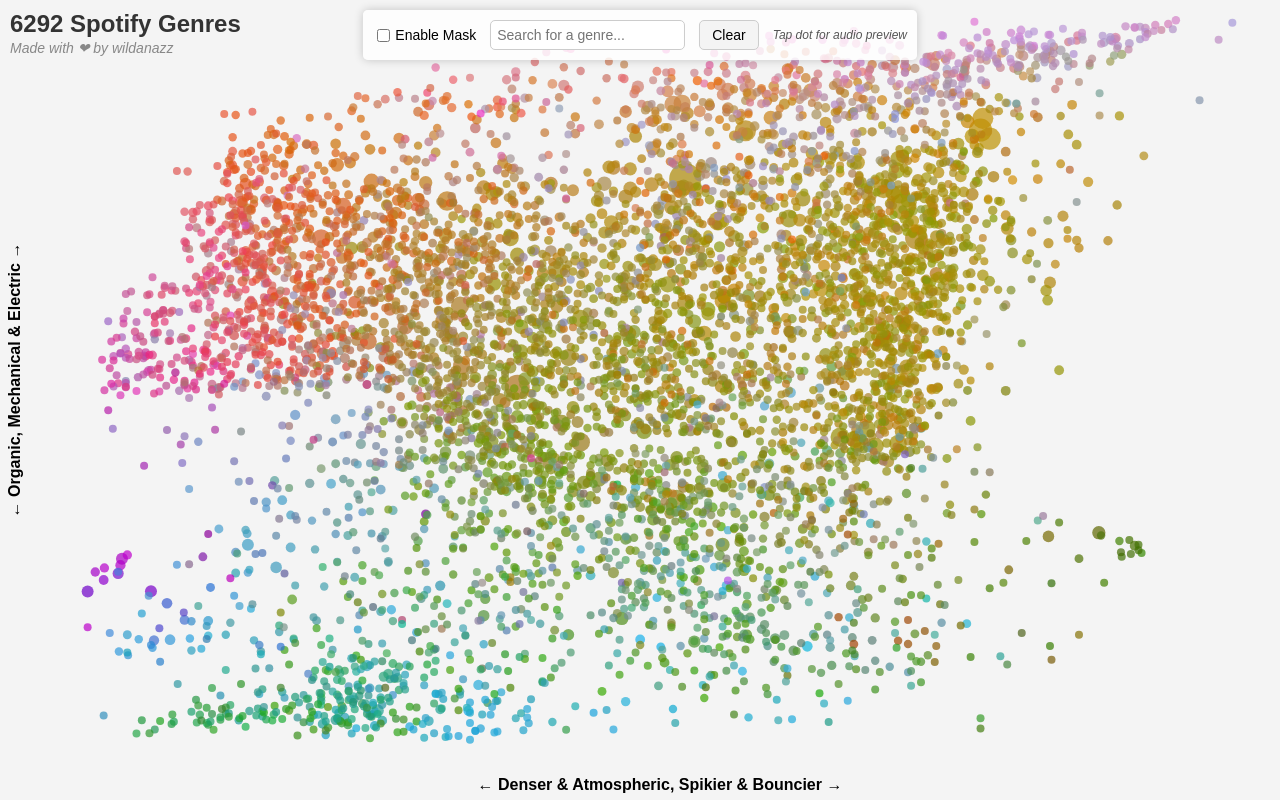
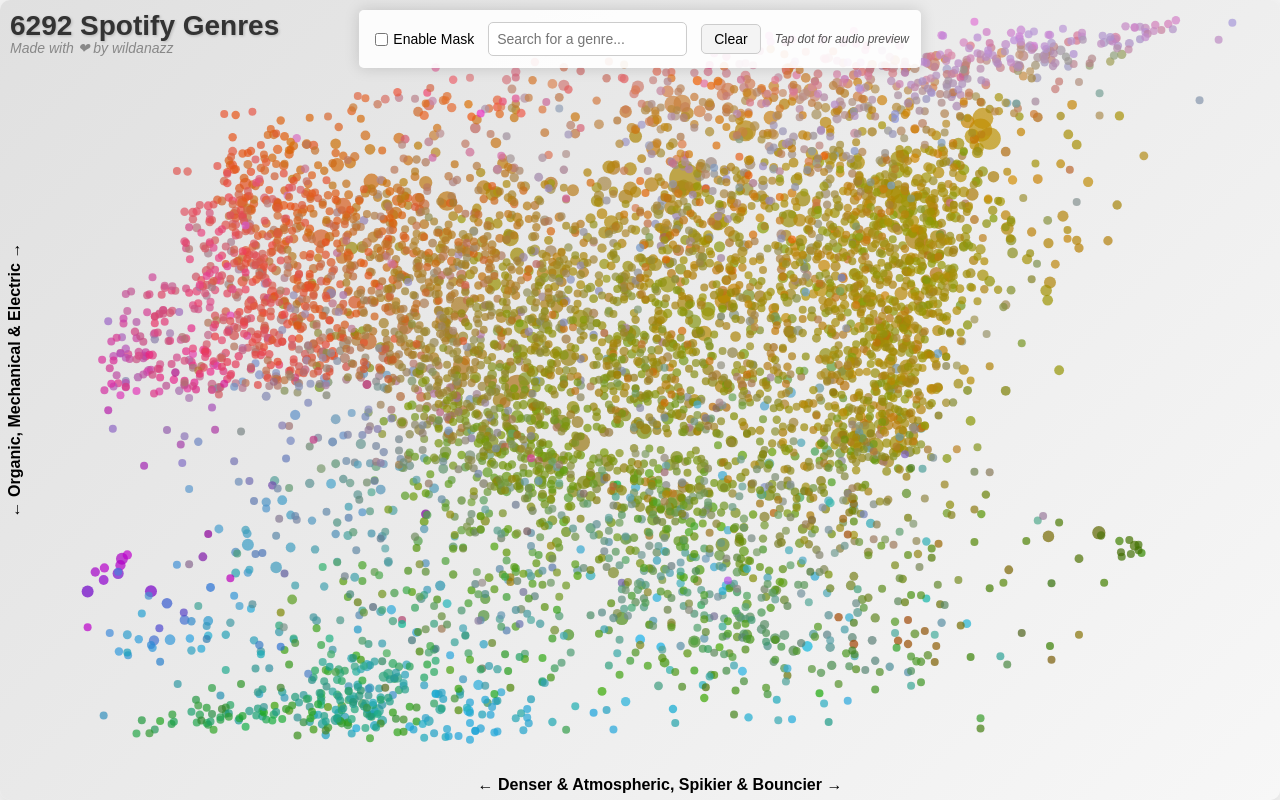
Before and after one commit to wildanazz/d3-spotify-genres, a plain HTML site: page index.html in a window 1280 px wide. Drawn offline with nearby package versions, Linux system fonts and the light colour scheme; animation ran at ten frames a second.

Commit message:
Fix style

```diff
--- a/index.html
+++ b/index.html
@@ -14,7 +14,7 @@
             justify-content: center;
             align-items: center;
             background-color: #f4f4f4;
-            font-family: Arial, sans-serif;
+            font-family: 'Arial', sans-serif;
             overflow: hidden;
         }
 
@@ -26,6 +26,9 @@
             justify-content: center;
             align-items: center;
             position: relative;
+            background: linear-gradient(135deg, #E0E0E0, #f7f7f7);
+            border-radius: 10px;
+            box-shadow: 0 4px 15px rgba(0, 0, 0, 0.1);
         }
 
         /* Title Styling */
@@ -33,10 +36,11 @@
             position: absolute;
             top: 10px;
             left: 10px;
-            font-size: 24px;
+            font-size: 28px;
             font-weight: bold;
             color: #333;
             z-index: 1;
+            text-shadow: 1px 1px 3px rgba(0, 0, 0, 0.2);
         }
 
         /* "Made with love" styling */
@@ -60,6 +64,8 @@
             visibility: hidden;
             font-size: 14px;
             pointer-events: none;
+            transition: opacity 0.2s ease-in-out;
+            opacity: 0;
             z-index: 2;
         }
 
@@ -68,12 +74,18 @@
             stroke-width: 2;
             opacity: 0.7;
             cursor: pointer;
-            transition: transform 0.3s ease;
+            transition: transform 0.3s ease, opacity 0.3s ease;
         }
 
         .dot.selected {
             stroke: #ff4500;
             stroke-width: 3;
+        }
+
+        /* Hover effect for the dots */
+        .dot:hover {
+            opacity: 1;
+            transform: scale(1.1);
         }
 
         /* Container for the search and toggle */
@@ -85,21 +97,26 @@
             display: flex;
             align-items: center;
             gap: 1em;
-            font-family: Arial, sans-serif;
+            font-family: 'Arial', sans-serif;
             font-size: 14px;
-            background-color: rgba(255, 255, 255, 0.8); /* Slightly lighter background */
-            padding: 10px;
+            background-color: rgba(255, 255, 255, 0.9); /* Slightly lighter background */
+            padding: 12px;
             border-radius: 5px;
-            box-shadow: 0 0 10px rgba(0, 0, 0, 0.2);
-            z-index: 1; /* Ensure controls are on top of the plot */
+            box-shadow: 0 0 15px rgba(0, 0, 0, 0.15);
+            z-index: 1;
         }
 
         /* Styling for the search input and button */
         #genre-search {
-            padding: 6px;
+            padding: 8px;
             font-size: 14px;
             border-radius: 5px;
             border: 1px solid #ccc;
+            transition: border-color 0.3s ease;
+        }
+
+        #genre-search:focus {
+            border-color: #ff4500;
         }
 
         #clear-button {
```
